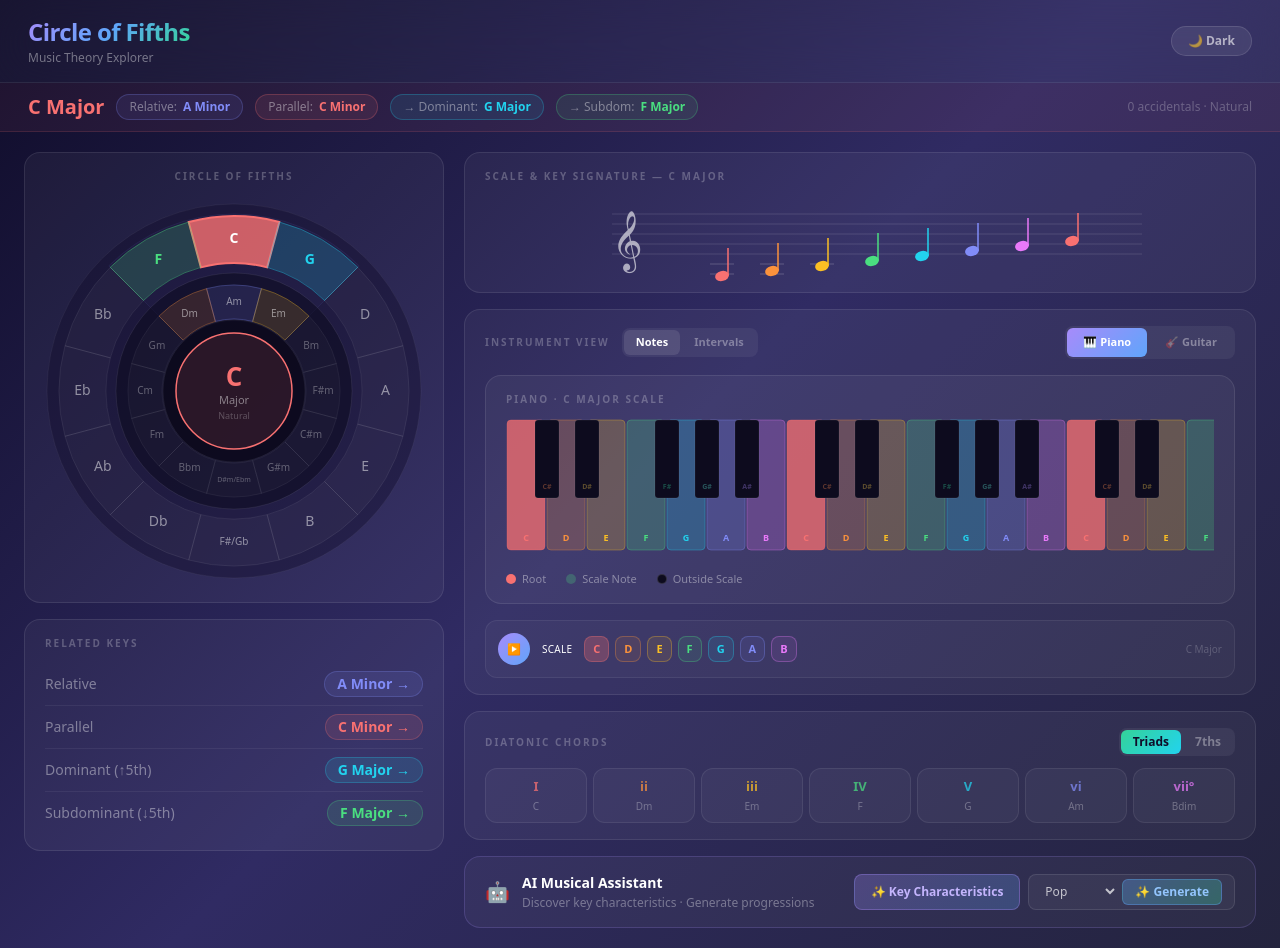
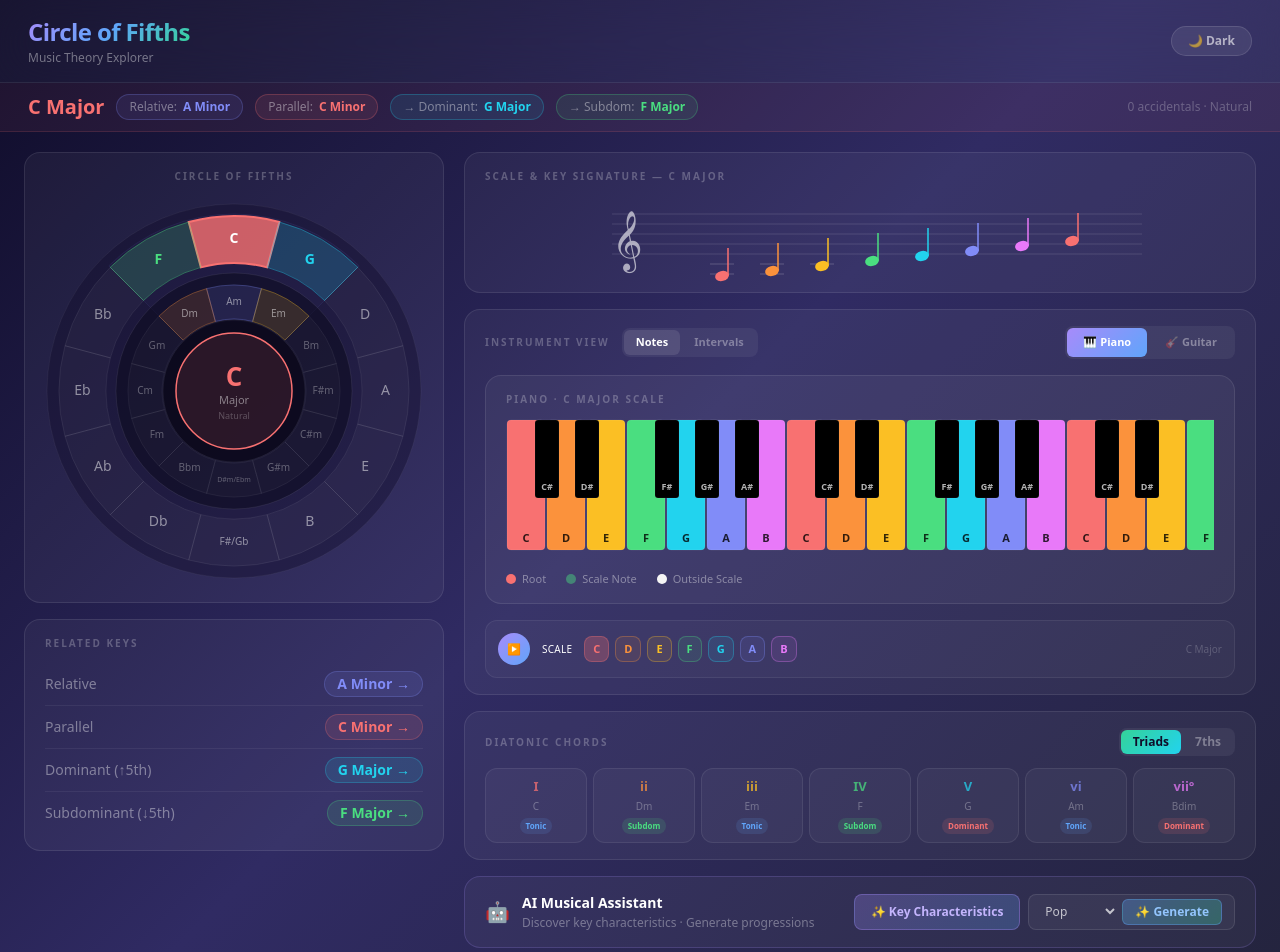
Before and after one commit to radioactivetoy/WebApps, a React (Vite) app in the folder CircleOf5ths/: page / in a window 1280 px wide. Shown: the top 952 px of the page. Built offline with nearby package versions, Linux system fonts and the light colour scheme.

Commit message:
feat: piano key clarity, real interval names, harmonic function badges on diatonic chords

```diff
--- a/CircleOf5ths/src/components/DiatonicChords.jsx
+++ b/CircleOf5ths/src/components/DiatonicChords.jsx
@@ -1,5 +1,6 @@
 import { NOTE_COLORS, pcToName,
-  majorNumerals, minorNumerals, major7Numerals, minor7Numerals } from '../data/musicTheory.js';
+  majorNumerals, minorNumerals, major7Numerals, minor7Numerals,
+  majorHarmonicFn, minorHarmonicFn, HARMONIC_FN_COLORS } from '../data/musicTheory.js';
 
 export default function DiatonicChords({
   currentKeyInfo, selectedChordDegree, onChordSelect, chordType, onChordTypeChange
@@ -9,6 +10,8 @@ export default function DiatonicChords({
   const activeNumerals = type === 'major'
     ? (chordType === 'triad' ? majorNumerals : major7Numerals)
     : (chordType === 'triad' ? minorNumerals : minor7Numerals);
+
+  const harmonicFns = type === 'major' ? majorHarmonicFn : minorHarmonicFn;
 
   const chords = scalePcs.map((cRootPc, i) => {
     const numeral = activeNumerals[i];
@@ -24,7 +27,8 @@ export default function DiatonicChords({
     }
     const name = pcToName(cRootPc, isFlat) + suffix;
     const color = NOTE_COLORS[cRootPc];
-    return { degree: i, numeral, name, color, rootPc: cRootPc };
+    const fn = harmonicFns[i];
+    return { degree: i, numeral, name, color, rootPc: cRootPc, fn };
   });
 
   const selected = selectedChordDegree !== null ? chords[selectedChordDegree] : null;
@@ -71,6 +75,13 @@ export default function DiatonicChords({
                 style={{ color: isActive ? 'rgba(255,255,255,0.7)' : 'rgba(255,255,255,0.3)' }}>
                 {chord.name}
               </span>
+              <span className="text-[8px] mt-1 px-1.5 py-0.5 rounded-full font-semibold"
+                style={{
+                  color: HARMONIC_FN_COLORS[chord.fn],
+                  background: `${HARMONIC_FN_COLORS[chord.fn]}22`,
+                }}>
+                {chord.fn}
+              </span>
             </button>
           );
         })}
--- a/CircleOf5ths/src/components/Piano.jsx
+++ b/CircleOf5ths/src/components/Piano.jsx
@@ -1,4 +1,4 @@
-import { NOTE_COLORS, PIANO_KEYS, pcToName, getInterval } from '../data/musicTheory.js';
+import { NOTE_COLORS, PIANO_KEYS, pcToName, INTERVAL_LABELS } from '../data/musicTheory.js';
 
 const WHITE_W = 40;
 const WHITE_H = 130;
@@ -17,21 +17,22 @@ export default function Piano({ currentKeyInfo, activeChordPcs, activeChordRoot,
   function keyColor(pc) {
     const c = NOTE_COLORS[pc];
     if (activeChordPcs) {
-      if (pc === activeChordRoot) return `${c}DA`;
-      if (activeChordPcs.includes(pc)) return `${c}80`;
-      if (scalePcs.includes(pc)) return `${c}38`;
-      return '#0d0b1e';
+      if (pc === activeChordRoot) return c;
+      if (activeChordPcs.includes(pc)) return c;
+      return null;
     }
-    if (pc === rootPc) return `${c}BF`;
-    if (scalePcs.includes(pc)) return `${c}38`;
+    if (pc === rootPc) return c;
+    if (scalePcs.includes(pc)) return c;
     return null;
   }
 
-  function label(pc) {
-    if (labelMode === 'intervals') {
-      const ref = activeChordRoot !== undefined ? activeChordRoot : rootPc;
-      return getInterval(pc, ref);
-    }
+  function intervalData(pc) {
+    const ref = activeChordRoot !== undefined ? activeChordRoot : rootPc;
+    const diff = (pc - ref + 12) % 12;
+    return INTERVAL_LABELS[diff];
+  }
+
+  function noteName(pc) {
     return pcToName(pc, isFlat);
   }
 
@@ -50,37 +51,57 @@ export default function Piano({ currentKeyInfo, activeChordPcs, activeChordRoot,
         >
           {/* White keys */}
           {whiteKeys.map(k => {
-            const fill = keyColor(k.pc) ?? '#0d0b1e20';
-            const border = NOTE_COLORS[k.pc] + '50';
+            const colorFill = keyColor(k.pc);
+            const fill = colorFill ?? '#f5f5f5';
+            const noteColor = NOTE_COLORS[k.pc];
             const x = whiteX(k.whiteIdx);
-            const noteColor = NOTE_COLORS[k.pc];
             return (
               <g key={k.note}>
                 <rect x={x} y={1} width={WHITE_W - 2} height={WHITE_H}
-                  rx={4} fill={fill} stroke={border} strokeWidth={1} />
-                <text x={x + (WHITE_W - 2) / 2} y={WHITE_H - 8}
-                  textAnchor="middle" fontSize={9} fontWeight={700}
-                  fill={noteColor} style={{ fontFamily: 'system-ui, sans-serif' }}>
-                  {label(k.pc)}
-                </text>
+                  rx={4} fill={fill} stroke="rgba(255,255,255,0.08)" strokeWidth={1} />
+                {labelMode === 'intervals' ? (() => {
+                  const iv = intervalData(k.pc);
+                  const textFill = colorFill ? 'rgba(0,0,0,0.8)' : '#888';
+                  return (
+                    <>
+                      <text x={x + (WHITE_W - 2) / 2} y={WHITE_H - 20}
+                        textAnchor="middle" fontSize={9} fontWeight={700}
+                        fill={textFill} style={{ fontFamily: 'system-ui, sans-serif' }}>
+                        {iv.line1}
+                      </text>
+                      <text x={x + (WHITE_W - 2) / 2} y={WHITE_H - 8}
+                        textAnchor="middle" fontSize={10} fontWeight={800}
+                        fill={textFill} style={{ fontFamily: 'system-ui, sans-serif' }}>
+                        {iv.line2}
+                      </text>
+                    </>
+                  );
+                })() : (
+                  <text x={x + (WHITE_W - 2) / 2} y={WHITE_H - 7}
+                    textAnchor="middle" fontSize={11} fontWeight={700}
+                    fill={colorFill ? 'rgba(0,0,0,0.8)' : '#555'}
+                    style={{ fontFamily: 'system-ui, sans-serif' }}>
+                    {noteName(k.pc)}
+                  </text>
+                )}
               </g>
             );
           })}
           {/* Black keys */}
           {blackKeys.map(k => {
-            const fillOverride = keyColor(k.pc);
-            const fill = fillOverride ?? '#0d0b1e';
+            const colorFill = keyColor(k.pc);
+            const fill = colorFill ?? '#000';
             const noteColor = NOTE_COLORS[k.pc];
             const x = blackX(k.whiteIdx);
             return (
               <g key={k.note}>
                 <rect x={x} y={1} width={BLACK_W} height={BLACK_H}
-                  rx={3} fill={fill} stroke="rgba(255,255,255,0.07)" strokeWidth={1} />
-                <text x={x + BLACK_W / 2} y={BLACK_H - 8}
-                  textAnchor="middle" fontSize={7} fontWeight={600}
-                  fill={fillOverride ? 'white' : `${noteColor}55`}
+                  rx={3} fill={fill} stroke="rgba(255,255,255,0.06)" strokeWidth={1} />
+                <text x={x + BLACK_W / 2} y={BLACK_H - 7}
+                  textAnchor="middle" fontSize={9} fontWeight={700}
+                  fill={colorFill ? 'rgba(0,0,0,0.85)' : 'rgba(255,255,255,0.7)'}
                   style={{ fontFamily: 'system-ui, sans-serif' }}>
-                  {label(k.pc)}
+                  {labelMode === 'intervals' ? intervalData(k.pc).short : noteName(k.pc)}
                 </text>
               </g>
             );
@@ -93,14 +114,13 @@ export default function Piano({ currentKeyInfo, activeChordPcs, activeChordRoot,
           <>
             <Legend dot="#f87171" label="Chord Root" />
             <Legend dot="rgba(248,113,113,0.5)" label="Chord Tone" />
-            <Legend dot="rgba(74,222,128,0.25)" label="Scale Note" />
-            <Legend dot="#0d0b1e" label="Outside Scale" border />
+            <Legend dot="#13102a" label="Other" border />
           </>
         ) : (
           <>
             <Legend dot="#f87171" label="Root" />
-            <Legend dot="rgba(74,222,128,0.25)" label="Scale Note" />
-            <Legend dot="#0d0b1e" label="Outside Scale" border />
+            <Legend dot="rgba(74,222,128,0.45)" label="Scale Note" />
+            <Legend dot="#f5f5f5" label="Outside Scale" border />
           </>
         )}
       </div>
--- a/CircleOf5ths/src/data/musicTheory.js
+++ b/CircleOf5ths/src/data/musicTheory.js
@@ -1,7 +1,7 @@
 // ── Note color system — one color per chromatic pitch class ──────────────────
 export const NOTE_COLORS = {
   0:  '#f87171', // C  — red
-  1:  '#fc8b4d', // C#/Db — red-orange
+  1:  '#f472b6', // C#/Db — pink
   2:  '#fb923c', // D  — orange
   3:  '#fcd34d', // D#/Eb — amber-yellow
   4:  '#fbbf24', // E  — amber
@@ -77,6 +77,21 @@ export const getInterval = (pc, rootPc) => {
   return ['R','b2','2','b3','3','4','b5','5','b6','6','b7','7'][diff];
 };
 
+export const INTERVAL_LABELS = [
+  { line1: 'Root',    line2: '',      short: 'R'  },
+  { line1: 'Minor',   line2: '2nd',   short: 'm2' },
+  { line1: 'Major',   line2: '2nd',   short: 'M2' },
+  { line1: 'Minor',   line2: '3rd',   short: 'm3' },
+  { line1: 'Major',   line2: '3rd',   short: 'M3' },
+  { line1: 'Perfect', line2: '4th',   short: 'P4' },
+  { line1: 'Aug',     line2: '4th',   short: 'A4' },
+  { line1: 'Perfect', line2: '5th',   short: 'P5' },
+  { line1: 'Minor',   line2: '6th',   short: 'm6' },
+  { line1: 'Major',   line2: '6th',   short: 'M6' },
+  { line1: 'Minor',   line2: '7th',   short: 'm7' },
+  { line1: 'Major',   line2: '7th',   short: 'M7' },
+];
+
 export const noteToPc = (noteStr) => {
   if (!noteStr) return null;
   const map = {
@@ -90,6 +105,18 @@ export const noteToPc = (noteStr) => {
 };
 
 // ── Chord numeral arrays ──────────────────────────────────────────────────────
+// Harmonic function per diatonic degree (major / minor)
+export const majorHarmonicFn = ['Tonic','Subdom','Tonic','Subdom','Dominant','Tonic','Dominant'];
+export const minorHarmonicFn = ['Tonic','Subdom','Mediant','Subdom','Dominant','Subdom','Subtonic'];
+
+export const HARMONIC_FN_COLORS = {
+  'Tonic':    '#60a5fa',
+  'Subdom':   '#4ade80',
+  'Dominant': '#f87171',
+  'Mediant':  '#a78bfa',
+  'Subtonic': '#fbbf24',
+};
+
 export const majorNumerals   = ['I','ii','iii','IV','V','vi','vii°'];
 export const minorNumerals   = ['i','ii°','III','iv','v','VI','VII'];
 export const major7Numerals  = ['Imaj7','ii7','iii7','IVmaj7','V7','vi7','viiø7'];
```
